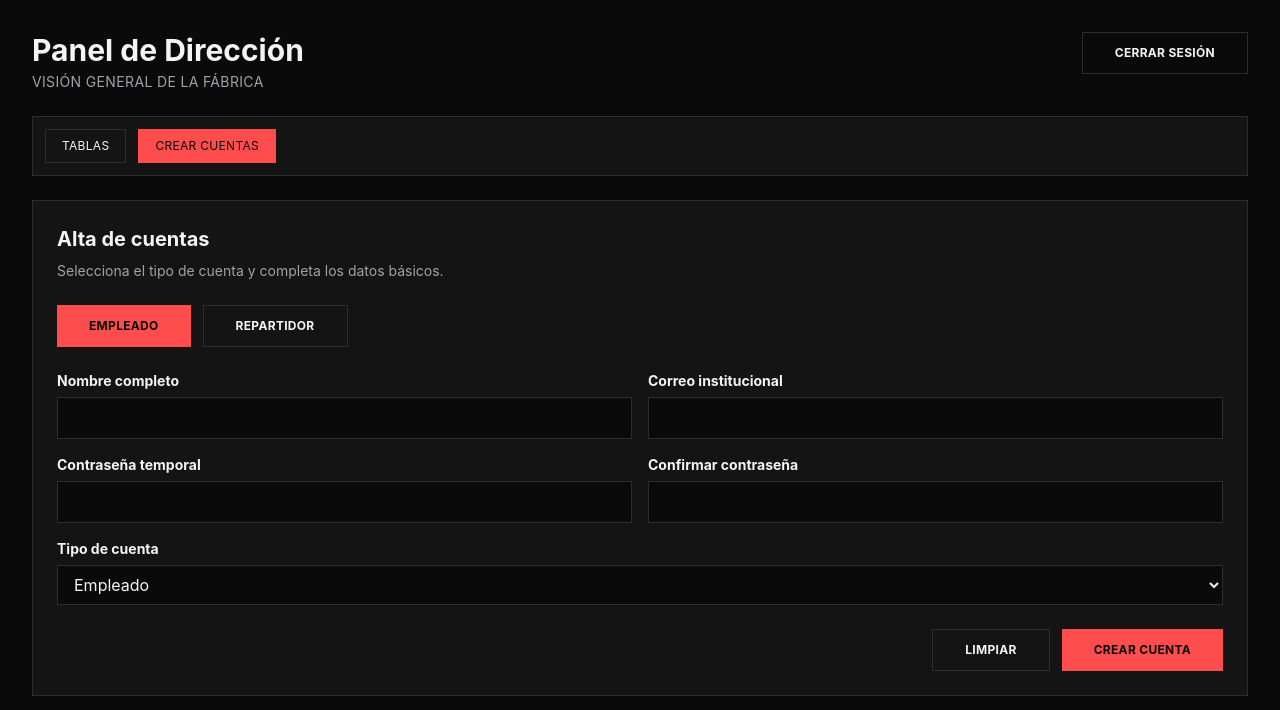
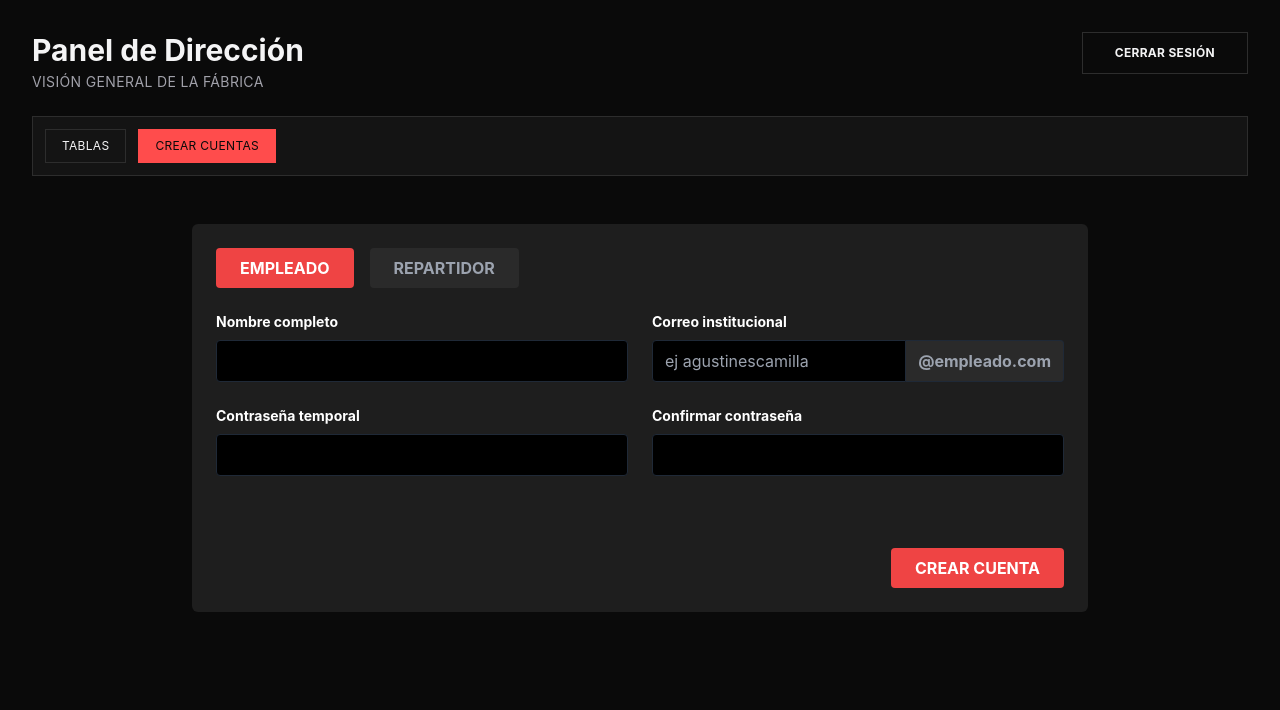
Before and after one commit to AgustinEscamilla/Genesis-Hardware, a React (Vite) app in the folder genesis-hardware/: page /admin/crear-cuentas in a window 1280 px wide. Shown: the top 710 px of the page. Built offline with nearby package versions, Linux system fonts and the light colour scheme.

Commit message:
avance y ajuste de login

```diff
--- /dev/null
+++ b/genesis-hardware/src/components/BotonRol.jsx
@@ -0,0 +1,19 @@
+const BotonRol = ({ rol, seleccionado, alHacerClic, texto }) => {
+    // aqui maestro yo asigne las clases de colores segun si esta activo o inactivo
+    const estilosActivo = 'bg-red-500 text-white'
+    const estilosInactivo = 'bg-[#2a2a2a] text-gray-400 hover:bg-gray-700'
+    const estilosBase = 'px-6 py-2 rounded font-bold'
+
+    // esto sirve para pintar un boton que cambia de color al darle clic
+    return (
+        <button
+            type="button"
+            onClick={() => alHacerClic(rol)}
+            className={`${estilosBase} ${seleccionado === rol ? estilosActivo : estilosInactivo}`}
+        >
+            {texto}
+        </button>
+    )
+}
+
+export default BotonRol
--- /dev/null
+++ b/genesis-hardware/src/components/CampoCorreo.jsx
@@ -0,0 +1,23 @@
+const CampoCorreo = ({ valor, alCambiar, rolSeleccionado }) => {
+    // maestro funciona asi yo pego la etiqueta del dominio al lado del input
+    return (
+        <div className="flex flex-col">
+            <label className="text-sm font-bold mb-2">Correo institucional</label>
+            <div className="flex">
+                <input
+                    type="text"
+                    name="correo"
+                    value={valor}
+                    onChange={alCambiar}
+                    placeholder="ej agustinescamilla"
+                    className="bg-black border border-gray-800 rounded-l px-3 py-2 text-white focus:outline-none focus:border-red-500 w-full"
+                />
+                <div className="bg-[#2a2a2a] border border-l-0 border-gray-800 rounded-r px-3 py-2 flex items-center text-gray-400 font-bold select-none">
+                    @{rolSeleccionado}.com
+                </div>
+            </div>
+        </div>
+    )
+}
+
+export default CampoCorreo
--- /dev/null
+++ b/genesis-hardware/src/components/CampoEntrada.jsx
@@ -0,0 +1,17 @@
+const CampoEntrada = ({ etiqueta, tipo, nombre, valor, alCambiar }) => {
+    // pos esto funciona para renderizar cualquier input normal del sistema
+    return (
+        <div className="flex flex-col">
+            <label className="text-sm font-bold mb-2">{etiqueta}</label>
+            <input
+                type={tipo}
+                name={nombre}
+                value={valor}
+                onChange={alCambiar}
+                className="bg-black border border-gray-800 rounded px-3 py-2 text-white focus:outline-none focus:border-red-500"
+            />
+        </div>
+    )
+}
+
+export default CampoEntrada
--- /dev/null
+++ b/genesis-hardware/src/hooks/useAltaCuenta.js
@@ -0,0 +1,38 @@
+import { useState } from 'react'
+import { crearCuenta } from '../services/servicio_cuentas'
+
+export const useAltaCuenta = () => {
+    // aqui maestro yo inicie el estado para el rol
+    const [rol, setRol] = useState('empleado')
+
+    // esto sirve para guardar la informacion de los textos y mensajes
+    const [datos, setDatos] = useState({ nombre: '', correo: '', pass: '', pass2: '' })
+    const [mensaje, setMensaje] = useState('')
+
+    // pos esto funciona para cambiar el rol con un clic
+    const cambiarRol = nuevoRol => setRol(nuevoRol)
+
+    // maestro funciona asi yo guardo lo que se escribe en el estado
+    const cambiarDato = e => setDatos({ ...datos, [e.target.name]: e.target.value })
+
+    // aqui puse profe las variables exactas que tu servicio de firebase esta esperando
+    const enviar = async e => {
+        e.preventDefault()
+        setMensaje('')
+
+        if (!datos.nombre || !datos.correo) return setMensaje('Completa nombre y correo')
+        if (datos.pass !== datos.pass2) return setMensaje('Las contraseñas no coinciden')
+
+        await crearCuenta({
+            tipo: rol,
+            nombre: datos.nombre,
+            correo: `${datos.correo}@${rol}.com`,
+            contrasena: datos.pass
+        })
+
+        setDatos({ nombre: '', correo: '', pass: '', pass2: '' })
+        setMensaje('Cuenta creada correctamente en Firebase')
+    }
+
+    return { rol, datos, mensaje, cambiarRol, cambiarDato, enviar }
+}
--- /dev/null
+++ b/genesis-hardware/src/pages/administrador/FormularioAltaCuenta.jsx
@@ -0,0 +1,32 @@
+import BotonRol from '../../components/BotonRol'
+import CampoEntrada from '../../components/CampoEntrada'
+import CampoCorreo from '../../components/CampoCorreo'
+
+const FormularioAltaCuenta = ({ rolSeleccionado, datos, mensaje, cambiarRol, cambiarDato, enviar }) => {
+    // aqui puse profe el cascaron que junta todos los componentes chiquitos
+    return (
+        <div className="bg-[#1e1e1e] p-6 rounded-md text-white font-sans max-w-4xl mx-auto">
+            <div className="flex gap-4 mb-6">
+                <BotonRol rol="empleado" seleccionado={rolSeleccionado} alHacerClic={cambiarRol} texto="EMPLEADO" />
+                <BotonRol rol="repartidor" seleccionado={rolSeleccionado} alHacerClic={cambiarRol} texto="REPARTIDOR" />
+            </div>
+
+            <form onSubmit={enviar} className="grid grid-cols-2 gap-6">
+                <CampoEntrada etiqueta="Nombre completo" tipo="text" nombre="nombre" valor={datos.nombre} alCambiar={cambiarDato} />
+                <CampoCorreo valor={datos.correo} alCambiar={cambiarDato} rolSeleccionado={rolSeleccionado} />
+                <CampoEntrada etiqueta="Contraseña temporal" tipo="password" nombre="pass" valor={datos.pass} alCambiar={cambiarDato} />
+                <CampoEntrada etiqueta="Confirmar contraseña" tipo="password" nombre="pass2" valor={datos.pass2} alCambiar={cambiarDato} />
+
+                <div className="col-span-2 mt-2">
+                    {mensaje && <p className="text-yellow-500 font-bold">{mensaje}</p>}
+                </div>
+
+                <div className="col-span-2 flex justify-end gap-4 mt-4">
+                    <button type="submit" className="px-6 py-2 bg-red-500 rounded text-white font-bold hover:bg-red-600">CREAR CUENTA</button>
+                </div>
+            </form>
+        </div>
+    )
+}
+
+export default FormularioAltaCuenta
--- /dev/null
+++ b/genesis-hardware/src/pages/administrador/VistaAltaCuenta.jsx
@@ -0,0 +1,22 @@
+import { useAltaCuenta } from '../../hooks/useAltaCuenta'
+import FormularioAltaCuenta from './FormularioAltaCuenta'
+
+const VistaAltaCuenta = () => {
+    // aqui maestro yo traigo la logica del hook para pasarsela al hijo
+    const { rol, datos, cambiarRol, cambiarDato, enviar } = useAltaCuenta()
+
+    // esto sirve para pintar la vista y mandar las propiedades hacia abajo
+    return (
+        <div className="p-6">
+            <FormularioAltaCuenta
+                rolSeleccionado={rol}
+                datos={datos}
+                cambiarRol={cambiarRol}
+                cambiarDato={cambiarDato}
+                enviar={enviar}
+            />
+        </div>
+    )
+}
+
+export default VistaAltaCuenta
--- a/genesis-hardware/src/pages/administrador/formulario_alta_cuenta.jsx
+++ /dev/null
@@ -1,26 +0,0 @@
-import { Boton } from '../../components/boton'
-import { EntradaTexto } from '../../components/entrada_texto'
-
-// maestro funciona asi yo armo la vista del formulario sin logica para que el padre controle todo
-export function FormularioAltaCuenta({ tipoCuenta, formulario, mensajeFormulario, alCambiarTipo, alCambiar, alLimpiar, alEnviar }) {
-
-  // aqui maestro yo retorno la interfaz usando puras clases de tailwind
-  return (
-    <div className="bg-panel border border-borde p-6 shadow-sm flex flex-col gap-6">
-      <div className="flex flex-col gap-2"><h3 className="text-xl font-bold text-texto">Alta de cuentas</h3><p className="text-sm text-mutado">Selecciona el tipo de cuenta y completa los datos básicos.</p></div>
-      <div className="flex flex-wrap gap-3">
-        <Boton variante={tipoCuenta === 'empleado' ? 'primario' : 'contorno'} className="px-4 py-2 text-xs uppercase tracking-wide" onClick={() => alCambiarTipo('empleado')}>Empleado</Boton>
-        <Boton variante={tipoCuenta === 'repartidor' ? 'primario' : 'contorno'} className="px-4 py-2 text-xs uppercase tracking-wide" onClick={() => alCambiarTipo('repartidor')}>Repartidor</Boton>
-      </div>
-      <form className="grid grid-cols-1 md:grid-cols-2 gap-4" onSubmit={alEnviar}>
-        <EntradaTexto id="nombre-cuenta" tipo="text" etiqueta="Nombre completo" valor={formulario.nombre} alCambiar={alCambiar('nombre')} />
-        <EntradaTexto id="correo-cuenta" tipo="email" etiqueta="Correo institucional" valor={formulario.correo} alCambiar={alCambiar('correo')} />
-        <EntradaTexto id="contrasena-cuenta" tipo="password" etiqueta="Contraseña temporal" valor={formulario.contrasena} alCambiar={alCambiar('contrasena')} />
-        <EntradaTexto id="confirmar-cuenta" tipo="password" etiqueta="Confirmar contraseña" valor={formulario.confirmar} alCambiar={alCambiar('confirmar')} />
-        <div className="md:col-span-2 flex flex-col gap-1.5"><label className="text-sm font-bold text-texto" htmlFor="tipo-cuenta">Tipo de cuenta</label><select id="tipo-cuenta" value={tipoCuenta} onChange={(event) => alCambiarTipo(event.target.value)} className="w-full bg-fondo border border-borde text-texto px-3 py-2 focus:outline-none focus:border-primario"><option value="empleado">Empleado</option><option value="repartidor">Repartidor</option></select></div>
-        <div className="md:col-span-2 flex justify-end gap-3 pt-2"><Boton variante="contorno" className="px-4 py-2 text-xs uppercase tracking-wide" onClick={alLimpiar} type="button">Limpiar</Boton><Boton variante="primario" className="px-4 py-2 text-xs uppercase tracking-wide" type="submit">Crear cuenta</Boton></div>
-        {mensajeFormulario ? <p className="md:col-span-2 text-sm text-mutado">{mensajeFormulario}</p> : null}
-      </form>
-    </div>
-  )
-}
--- a/genesis-hardware/src/pages/administrador/vista_crear_cuentas_administrador.jsx
+++ b/genesis-hardware/src/pages/administrador/vista_crear_cuentas_administrador.jsx
@@ -1,25 +1,22 @@
-import { useState } from 'react'
-import { FormularioAltaCuenta } from './formulario_alta_cuenta'
-import { crearCuenta } from '../../services/servicio_cuentas'
+import { useAltaCuenta } from '../../hooks/useAltaCuenta'
+import FormularioAltaCuenta from './FormularioAltaCuenta'
 
-// aqui puse profe el contenedor padre que maneja todos los estados de los datos del formulario
-export function VistaCrearCuentasAdministrador() {
-  const [tipoCuenta, setTipoCuenta] = useState('empleado')
-  const [formulario, setFormulario] = useState({ nombre: '', correo: '', contrasena: '', confirmar: '' })
-  const [mensajeFormulario, setMensajeFormulario] = useState('')
+// Le agregamos el 'export' directo a la constante para que coincida con las llaves de tu App.jsx
+export const VistaCrearCuentasAdministrador = () => {
+  // aqui maestro yo traigo la logica del hook para pasarsela al hijo
+  const { rol, datos, mensaje, cambiarRol, cambiarDato, enviar } = useAltaCuenta()
 
-  const manejarCambio = (campo) => (event) => setFormulario((actual) => ({ ...actual, [campo]: event.target.value }))
-
-  // maestro funciona asi yo atrapo el evento del boton para validar todo y mandarlo al servicio de firebase
-  const manejarEnvio = async (event) => {
-    event.preventDefault()
-    setMensajeFormulario('')
-    if (!formulario.nombre || !formulario.correo) return setMensajeFormulario('Completa nombre y correo para crear la cuenta.')
-    if (formulario.contrasena !== formulario.confirmar) return setMensajeFormulario('Las contraseñas no coinciden.')
-    await crearCuenta({ tipo: tipoCuenta, nombre: formulario.nombre, correo: formulario.correo, contrasena: formulario.contrasena })
-    setFormulario({ nombre: '', correo: '', contrasena: '', confirmar: '' })
-    setMensajeFormulario('Cuenta creada correctamente en Firebase.')
-  }
-
-  return <FormularioAltaCuenta tipoCuenta={tipoCuenta} formulario={formulario} mensajeFormulario={mensajeFormulario} alCambiarTipo={setTipoCuenta} alCambiar={manejarCambio} alLimpiar={() => setFormulario({ nombre: '', correo: '', contrasena: '', confirmar: '' })} alEnviar={manejarEnvio} />
+  // esto sirve para pintar la vista y mandar las propiedades hacia abajo
+  return (
+    <div className="p-6">
+      <FormularioAltaCuenta
+        rolSeleccionado={rol}
+        datos={datos}
+        mensaje={mensaje}
+        cambiarRol={cambiarRol}
+        cambiarDato={cambiarDato}
+        enviar={enviar}
+      />
+    </div>
+  )
 }
```
